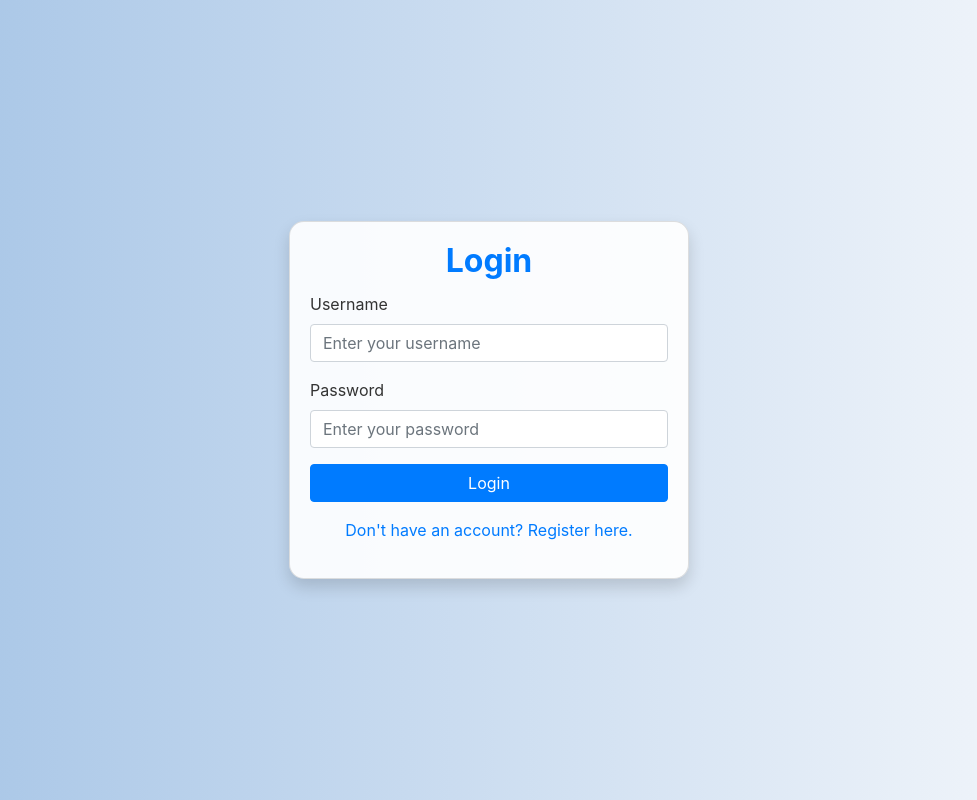
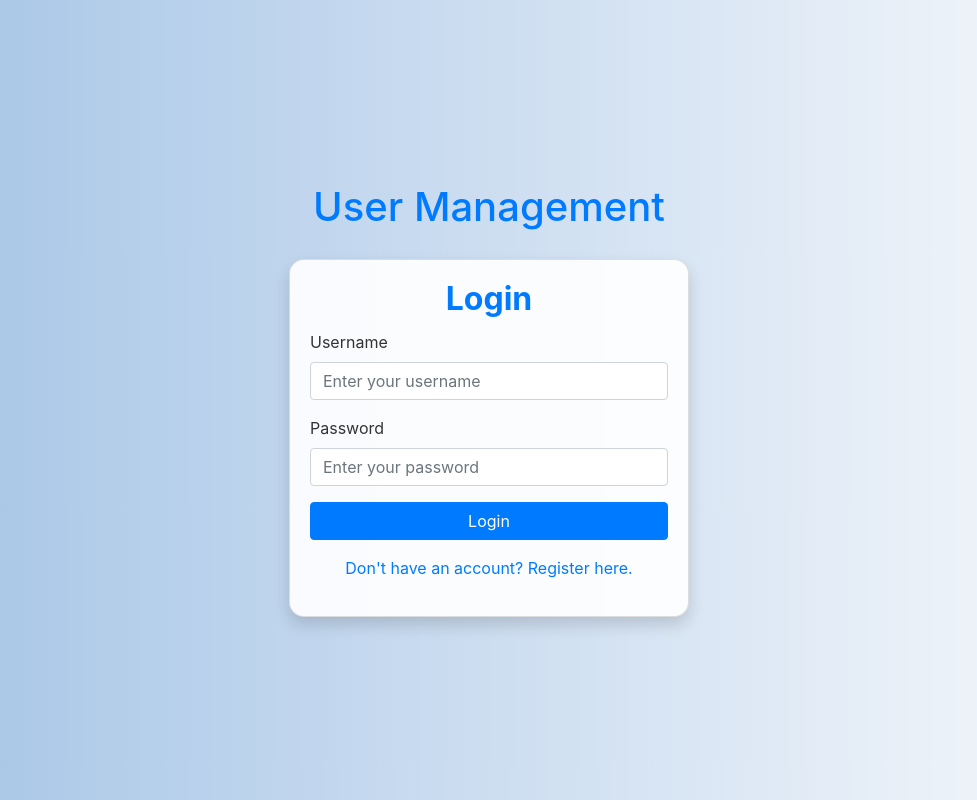
Before and after one commit to Mike-Carlos/PythonFlask_CRUD, a Flask app: page /login in a window 1280 px wide. Shown: the whole page, without its empty margins (151-1128 px from the left). Run offline with Flask 3, Linux system fonts and the light colour scheme; some libraries are stand-ins or nearby versions.

Commit message:
login title

```diff
--- a/vscodePython/templates/login.html
+++ b/vscodePython/templates/login.html
@@ -28,9 +28,16 @@
         background-color: rgba(255, 255, 255, 0.9);
         color: #007bff;
     }
+    .header-title {
+        text-align: center;
+        font-size: 2.5rem;
+        color: #007bff;
+        margin-bottom: 20px; /* Spacing between title and card */
+    }
 </style>
 
-<div class="container d-flex align-items-center justify-content-center vh-100">
+<div class="container d-flex flex-column align-items-center justify-content-center vh-100">
+    <div class="header-title"><h1>User Management</h1></div>
     <div class="card shadow" style="width: 100%; max-width: 400px;">
         <div class="card-body">
             <h2 class="card-title text-center">Login</h2>
```
